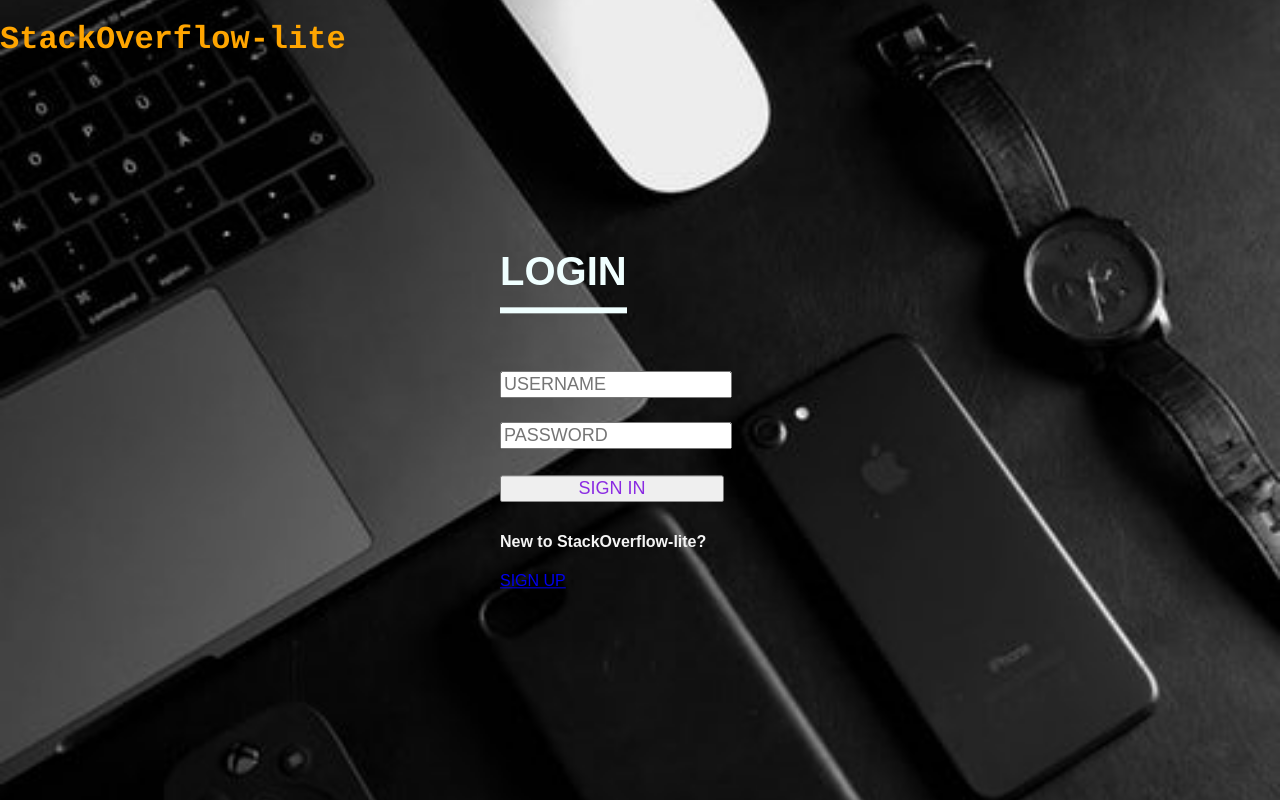
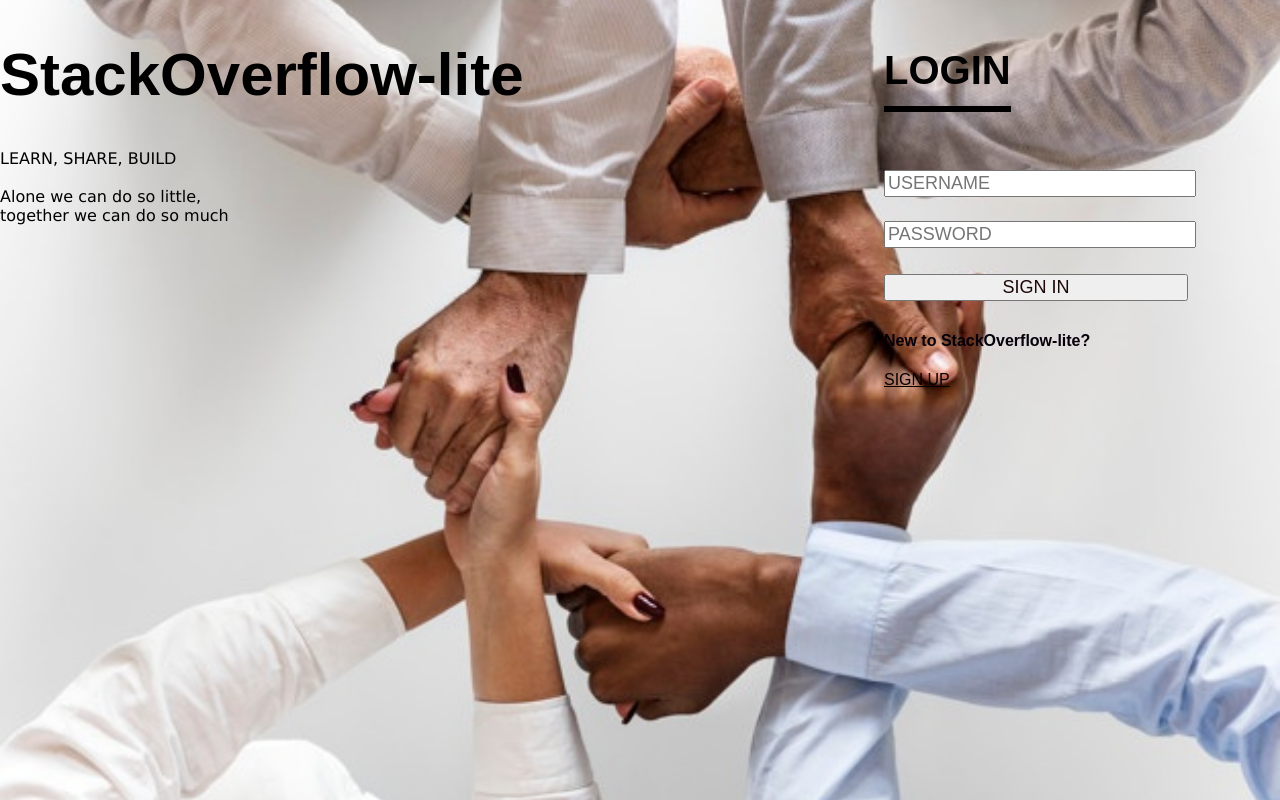
Before and after one commit to 4ro/StackOverflow-lite, a plain HTML site: page index.html in a window 1280 px wide. Drawn offline with Linux system fonts and the light colour scheme.

Commit message:
Initial commit

```diff
--- a/index.html
+++ b/index.html
@@ -8,9 +8,16 @@
 </head>
 
 <body>
-    <h1 style="color:orange; font-family: courier;"> StackOverflow-lite</h1>
+    <div class="logo">
+        <h1 style="color:black; font-family: sans-serif">StackOverflow-lite</h1>
+    </div>
+
+    <p style="font-family: lucida sans">LEARN, SHARE, BUILD <br><br>
+    Alone we can do so little,<br>together we can do so much</p>
+
      <div class="login-box">
-        <h1 style="color:azure">LOGIN</h1>
+        <h1 style="color: black">LOGIN</h1>
+
     <div class="textbox">
         <input type="text" placeholder="USERNAME" name="" value="">
     </div>
@@ -20,7 +27,9 @@
     </div>
 
     <input class="btn" type="button" name="" value="SIGN IN">
-    <h4 style="color:whitesmoke; font-family: sans-serif;"> New to StackOverflow-lite?</h4><a href="#">SIGN UP</a>
+
+    <h4 style="color:rgb(5, 0, 10); font-family: sans-serif;"> New to StackOverflow-lite?</h4><a href="#" style="color:black">SIGN UP</a>
+
 
 
 
--- a/style.css
+++ b/style.css
@@ -1,28 +1,31 @@
 body{
     margin: 0;
     padding: 0;
-    background-image: url(photo-1504610926078-a1611febcad3.jpg);
+    background-image: url(hands.jpg);
     background-attachment: fixed;
     background-position: center;
     background-size: cover;
     font-family: sans-serif;
 }
-
+.logo{
+    font-size: 30px;
+}
 
 .login-box{
-    width: 280px;
+    width: 380px;
     position: absolute;
-    top: 50%;
-    left: 50%;
-    transform: translate(-50%,-50%);
-    color: aquamarine;
+    top: 8px;
+    right: 16px;
+    color: black ;
 }
+
 .login-box h1{
     float: left;
     font-size: 40px;
     border-bottom: 6px solid;
     margin-bottom: 50px;
-    padding: 13px 0
+    padding: 13px 0;
+    color: blue;
 
 }
 .textbox{
@@ -31,17 +34,18 @@ body{
     font-size: 20px;
     padding: 8px 0;
     margin: 8px 0;
+    color: blue;
 
 }
 .textbox input{
     color: black;
     font-size: 18px;
     width: 80%;
-    float: left;
+    float: center;
 }
 .btn{
     width: 80%;
-    color: blueviolet;
+    color: rgb(29, 8, 8);
     font-size: 18px;
     cursor: pointer;
     margin: 10px 0;
```
Also changed, not shown: hands.jpg (added), photo-1504610926078-a1611febcad3.jpg (deleted). Lines whose indentation alone changed are shown as unchanged.
